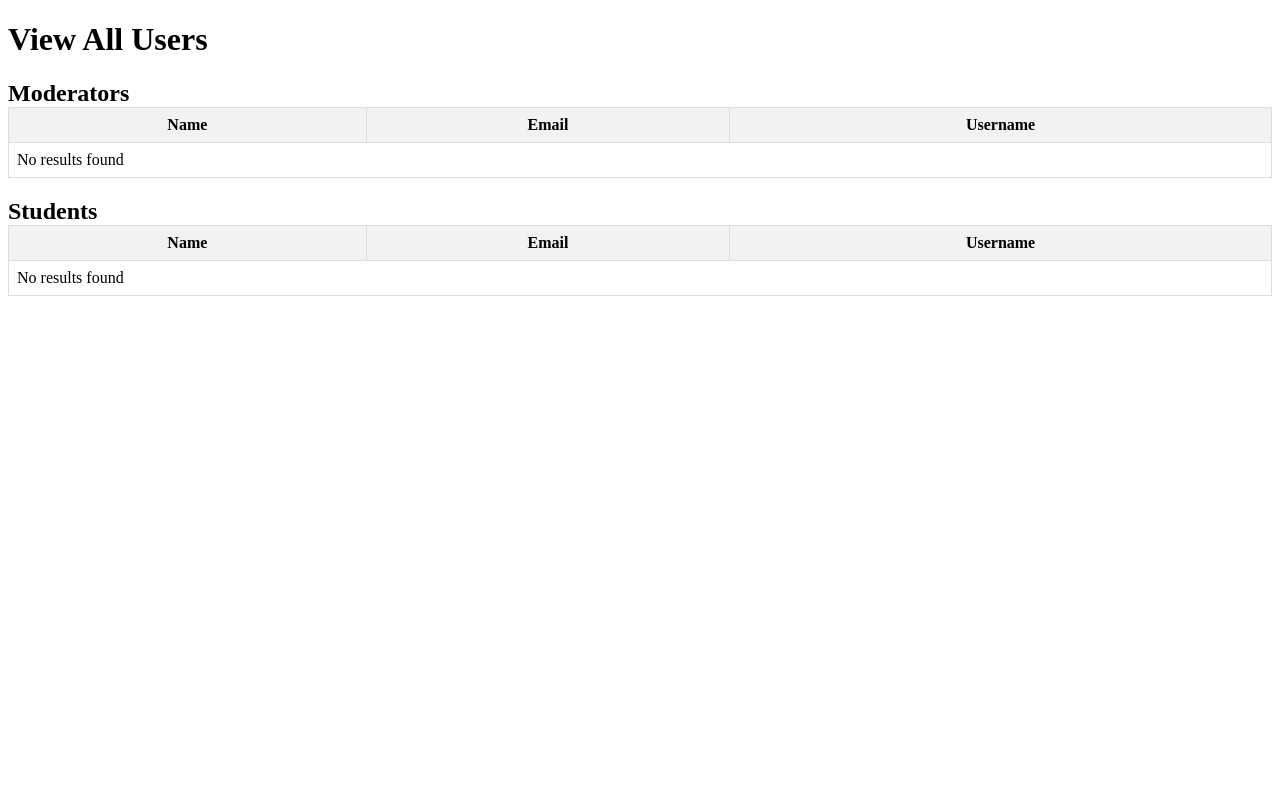
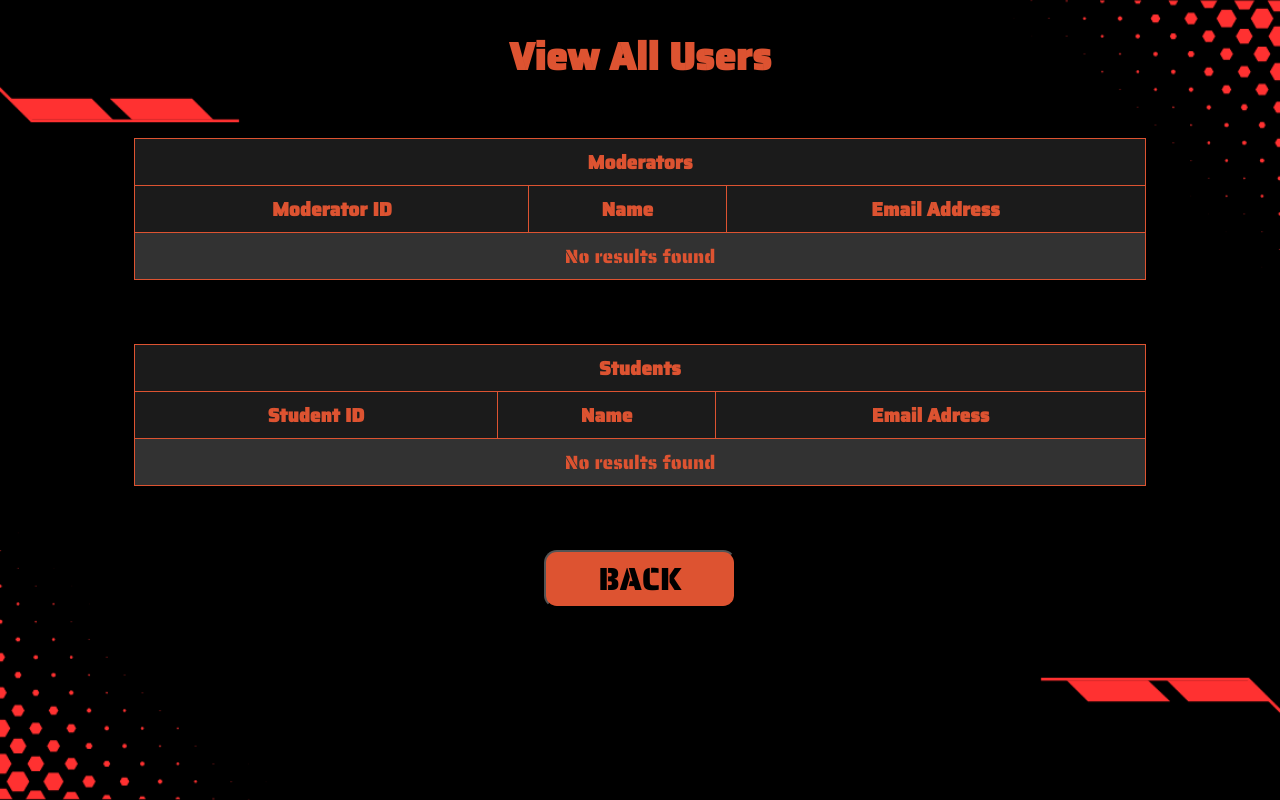
Before and after one commit to Tvnshh/Bibliomania, a PHP site: page /GRP_Assignment/Admin/View_All_Users.php in a window 1280 px wide. Run offline with PHP 8.4, Linux system fonts and the light colour scheme; data that the repository does not hold is empty.

Commit message:
view users

```diff
--- a/BIBLIOMANIA/Admin/View_All_Users.php
+++ b/BIBLIOMANIA/Admin/View_All_Users.php
@@ -1,11 +1,11 @@
 <?php
 $servername = "localhost";
-$username = "username";
-$password = "password";
+$username = "root";
+$password = "";
 $dbname = "bibliomania";
 
 
-$conn = new mysqli($servername, $username, $password, $bibliomania);
+$conn = new mysqli($servername, $username, $password, $dbname);
 
 
 if ($conn->connect_error) {
@@ -13,8 +13,8 @@ if ($conn->connect_error) {
 }
 
 // SQL queries for both tables
-$sql_moderator = "SELECT name, email, username FROM moderator";
-$sql_student = "SELECT name, email, username FROM student";
+$sql_moderator = "SELECT moderator_id, name, email FROM moderator";
+$sql_student = "SELECT student_id, name, email FROM student";
 
 // Execute queries
 $result_moderator = $conn->query($sql_moderator);
@@ -27,21 +27,54 @@ $result_student = $conn->query($sql_student);
     <meta charset="UTF-8">
     <meta name="viewport" content="width=device-width, initial-scale=1.0">
     <title>Users from Moderator and Student Tables</title>
+    <link rel="stylesheet" href="../styles.css">
     <style>
+        body {
+            color: rgb(221, 83, 49);
+        }
+        h1 {
+            text-align: center;
+            font-size: 3vw;
+            margin-bottom: 4vw;
+        }
         table {
-            width: 100%;
+            width: 80%;
             border-collapse: collapse;
-            margin-bottom: 20px;
+            margin-bottom: 5vw;
+            font-size: 1.5vw;
         }
         th, td {
-            border: 1px solid #ddd;
+            border: 1px solid rgb(221, 83, 49);
             padding: 8px;
+            background-color: rgb(50, 50, 50);
+            color: rgb(221, 83, 49);
+            text-align: center;
         }
         th {
-            background-color: #f2f2f2;
+            background-color: rgb(27,27,27);
         }
-        h2 {
-            margin-bottom: 0;
+        .backbtn button {
+            font-family: 'CustomFont';
+            background-color: rgb(221, 83, 49);
+            align-items: center;
+            width: 15vw;
+            height: 4.5vw;
+            justify-content: center;
+            font-size: 2.5vw;
+            color: rgb(0, 0, 0);
+            border-radius: 1vw;
+            border-color: rgb(0, 0, 0);
+            transition: font-size 0.2s ease;
+            display: flex;
+            cursor: pointer;
+            margin: auto;
+        }
+        .backbtn button:hover {
+            font-size: 2.8vw;
+            background-color: rgb(27, 27, 27);
+            color: rgb(221, 83, 49);
+            -webkit-text-stroke: 0.1vw rgb(221, 83, 49);
+            border-color: rgb(221, 83, 49);
         }
     </style>
 </head>
@@ -49,13 +82,15 @@ $result_student = $conn->query($sql_student);
     <h1>View All Users</h1>
 
     <!-- Moderator Table -->
-    <h2>Moderators</h2>
-    <table>
+    <table align = center>
         <thead>
             <tr>
+                <th colspan = "3">Moderators</th>
+            </tr>
+            <tr>
+                <th>Moderator ID</th>
                 <th>Name</th>
-                <th>Email</th>
-                <th>Username</th>
+                <th>Email Address</th>
             </tr>
         </thead>
         <tbody>
@@ -63,9 +98,9 @@ $result_student = $conn->query($sql_student);
             if ($result_moderator->num_rows > 0) {
                 while ($row = $result_moderator->fetch_assoc()) {
                     echo "<tr>";
+                    echo "<td>" . htmlspecialchars($row["moderator_id"]) . "</td>";
                     echo "<td>" . htmlspecialchars($row["name"]) . "</td>";
                     echo "<td>" . htmlspecialchars($row["email"]) . "</td>";
-                    echo "<td>" . htmlspecialchars($row["username"]) . "</td>";
                     echo "</tr>";
                 }
             } else {
@@ -76,13 +111,15 @@ $result_student = $conn->query($sql_student);
     </table>
 
     <!-- Student Table -->
-    <h2>Students</h2>
-    <table>
+    <table align = center>
         <thead>
             <tr>
+                <th colspan = "3">Students</th>
+            </tr>
+            <tr>
+                <th>Student ID</th>
                 <th>Name</th>
-                <th>Email</th>
-                <th>Username</th>
+                <th>Email Adress</th>
             </tr>
         </thead>
         <tbody>
@@ -91,9 +128,9 @@ $result_student = $conn->query($sql_student);
                 // Output data of each row
                 while ($row = $result_student->fetch_assoc()) {
                     echo "<tr>";
+                    echo "<td>" . htmlspecialchars($row["student_id"]) . "</td>";
                     echo "<td>" . htmlspecialchars($row["name"]) . "</td>";
                     echo "<td>" . htmlspecialchars($row["email"]) . "</td>";
-                    echo "<td>" . htmlspecialchars($row["username"]) . "</td>";
                     echo "</tr>";
                 }
             } else {
@@ -103,6 +140,10 @@ $result_student = $conn->query($sql_student);
         </tbody>
     </table>
 
+    <div class="backbtn">
+        <button onclick="history.back()">BACK</button>
+    </div>
+
 </body>
 </html>
 
```
